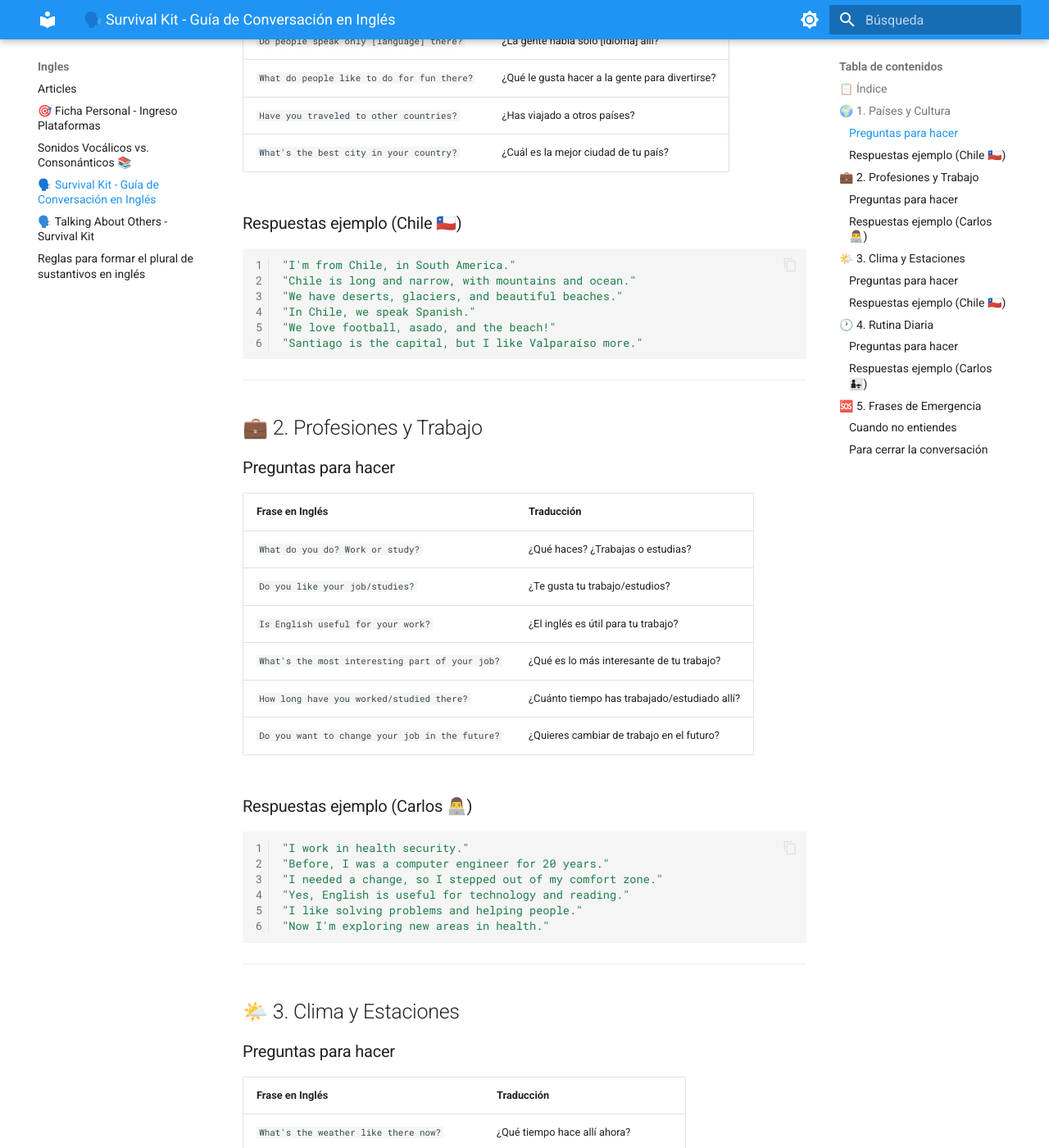
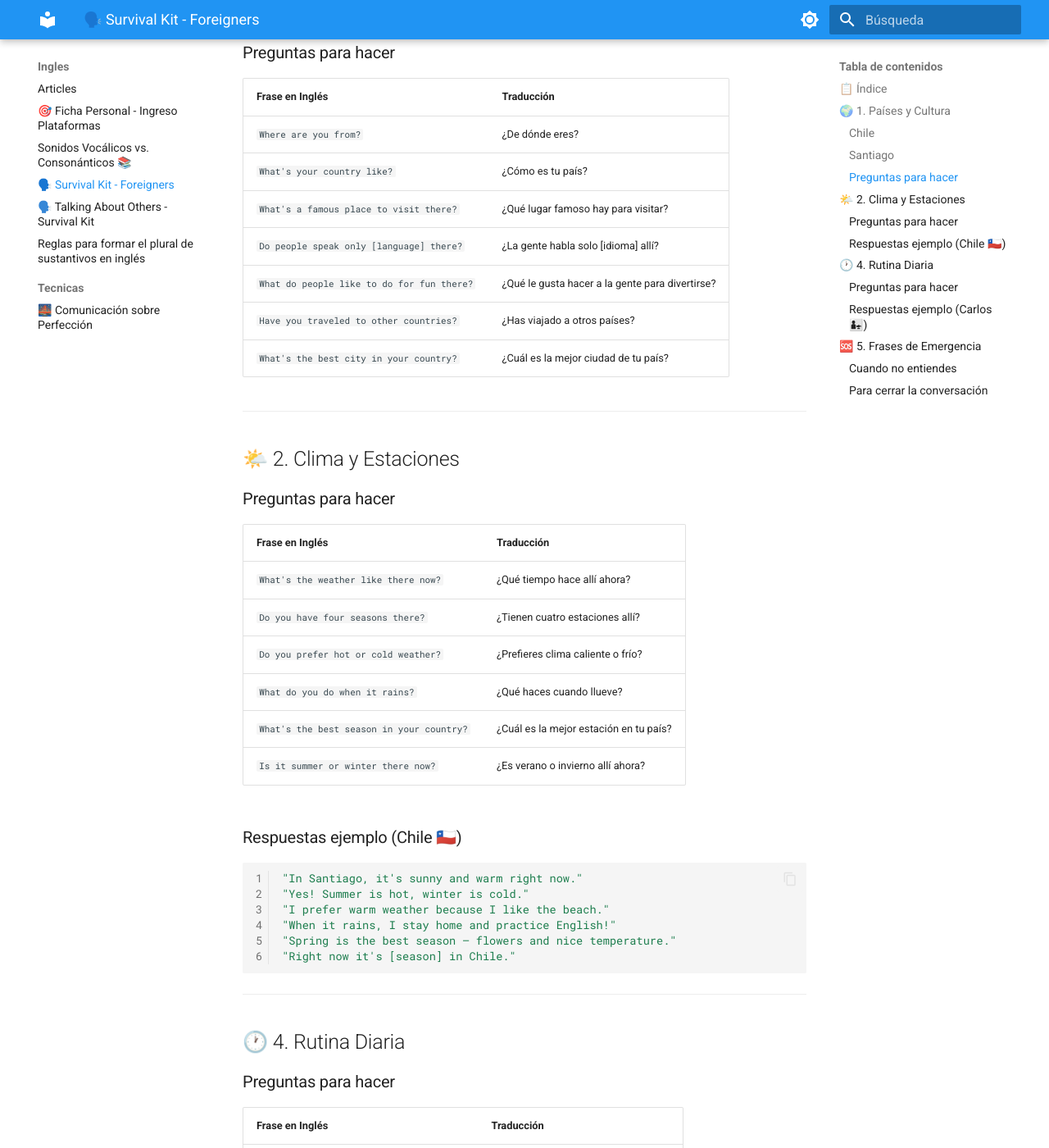
Before and after one commit to carloantonioc/misdocs, an MkDocs documentation site: the page built from docs/ingles/survival_kit_for_foreigners.md, in a window 1280 px wide and 1400 px high, scrolled down 941 px. Shown: the whole window at 82% size. Built offline with MkDocs 1.6.1 and Material for MkDocs 9.7.7, drawn with Linux system fonts in a browser that asks for light colours; some of the changed text lies outside the part shown.

Commit message:
Actualización de documentación

````diff
--- a/docs/ingles/survival_kit_for_foreigners.md
+++ b/docs/ingles/survival_kit_for_foreigners.md
@@ -1,4 +1,4 @@
-# 🗣️ Survival Kit - Guía de Conversación en Inglés
+# 🗣️ Survival Kit - Foreigners
 
 > **Para aprendices de inglés nivel A2-B1**
 > *Usa esta guía antes y durante tus sesiones*
@@ -8,16 +8,23 @@
 ## 📋 Índice
 
 1. [🌍 Países y Cultura](#-1-países-y-cultura)
-2. [💼 Profesiones y Trabajo](#-2-profesiones-y-trabajo)
-3. [🌤️ Clima y Estaciones](#-3-clima-y-estaciones)
-4. [🕐 Rutina Diaria](#-4-rutina-diaria)
-5. [🆘 Frases de Emergencia](#-5-frases-de-emergencia)
-6. [🔄 Flujo de Conversación (7 min)](#-6-flujo-de-conversación-7-min)
-7. [💡 Tips Finales](#-7-tips-finales)
+3. [🌤️ Clima y Estaciones](#-2-clima-y-estaciones)
+4. [🕐 Rutina Diaria](#-3-rutina-diaria)
+5. [🆘 Frases de Emergencia](#-4-frases-de-emergencia)
+6. [🔄 Flujo de Conversación (7 min)](#-5-flujo-de-conversación-7-min)
+7. [💡 Tips Finales](#-6-tips-finales)
 
 ---
 
 ## 🌍 1. Países y Cultura
+
+### Chile
+
+>**Chile is a country in South America.** It's a long, narrow strip of land between the Andes Mountains and the vast Pacific Ocean. It's a country of many contrasts. In the north, it is very hot and there is the Atacama Desert. In the south, it is very cold and there are many glaciers.
+
+### Santiago
+>Santiago is the capital and largest city of Chile. It's in a valley surrounded by the Andes Mountains. The city has modern buildings, historic neighborhoods, and great food
+
 
 ### Preguntas para hacer
 | Frase en Inglés | Traducción |
@@ -30,44 +37,9 @@
 | `Have you traveled to other countries?` | ¿Has viajado a otros países? |
 | `What's the best city in your country?` | ¿Cuál es la mejor ciudad de tu país? |
 
-### Respuestas ejemplo (Chile 🇨🇱)
-```python
-"I'm from Chile, in South America."
-"Chile is long and narrow, with mountains and ocean."
-"We have deserts, glaciers, and beautiful beaches."
-"In Chile, we speak Spanish."
-"We love football, asado, and the beach!"
-"Santiago is the capital, but I like Valparaíso more."
-```
-
 ---
 
-## 💼 2. Profesiones y Trabajo
-
-### Preguntas para hacer
-| Frase en Inglés | Traducción |
-|----------------|-----------|
-| `What do you do? Work or study?` | ¿Qué haces? ¿Trabajas o estudias? |
-| `Do you like your job/studies?` | ¿Te gusta tu trabajo/estudios? |
-| `Is English useful for your work?` | ¿El inglés es útil para tu trabajo? |
-| `What's the most interesting part of your job?` | ¿Qué es lo más interesante de tu trabajo? |
-| `How long have you worked/studied there?` | ¿Cuánto tiempo has trabajado/estudiado allí? |
-| `Do you want to change your job in the future?` | ¿Quieres cambiar de trabajo en el futuro? |
-
-### Respuestas ejemplo (Carlos 👨‍💻)
-```python
-"I work in health security."
-"Before, I was a computer engineer for 20 years."
-"I needed a change, so I stepped out of my comfort zone."
-"Yes, English is useful for technology and reading."
-"I like solving problems and helping people."
-"Now I'm exploring new areas in health."
-```
-
-
----
-
-## 🌤️ 3. Clima y Estaciones
+## 🌤️ 2. Clima y Estaciones
 
 ### Preguntas para hacer
 | Frase en Inglés | Traducción |
````
Also changed, not shown: docs/ingles/Tecnicas/comunicacion_sobre_perfeccion.md (added, +83 -0 lines).
